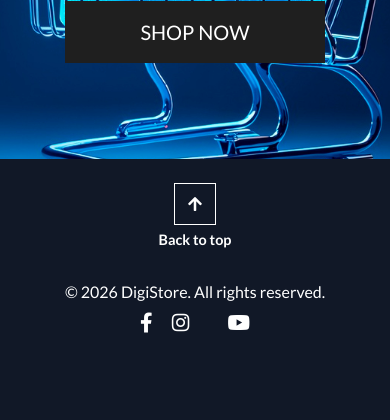
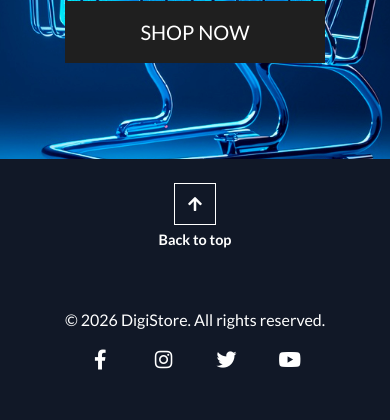
Before and after one commit to collinsevan/DigiStore-PP5, a Django app: page / in a window 390 px wide. Shown: the part 539-959 px from the top of the page. Before the commit the page ends 872 px from the top, so only its background shows below. Run offline with Django 3.2, Linux system fonts and the light colour scheme; some libraries are stand-ins or nearby versions.

Commit message:
Update footer alignment and mobile back-to-top spacing

```diff
--- a/static/css/base.css
+++ b/static/css/base.css
@@ -350,13 +350,28 @@ body.hero-page header {
   margin-bottom: 0;
 }
 
+.social-links {
+  gap: 0.75rem;
+}
+
 .social-links a {
   display: inline-flex;
   align-items: center;
   justify-content: center;
-  margin: 0 0.5rem;
+  width: 2.5rem;
+  height: 2.5rem;
+  margin: 0 0.35rem;
   font-size: 1.25rem;
   text-decoration: none;
+  line-height: 1;
+  vertical-align: middle;
+}
+
+.social-links a i {
+  display: flex;
+  align-items: center;
+  justify-content: center;
+  line-height: 1;
 }
 
 .social-links a:hover,
@@ -364,27 +379,7 @@ body.hero-page header {
   color: #93c5fd !important;
 }
 
-.footer-content {
-  display: flex;
-  align-items: center;
-  justify-content: space-between;
-  gap: 1.5rem;
-}
-
-.footer-main {
-  flex: 1;
-}
-
-.footer-top-wrap {
-  flex-shrink: 0;
-  display: flex;
-  justify-content: flex-end;
-}
-
 .footer-top-link {
-  display: inline-flex;
-  flex-direction: column;
-  align-items: center;
   color: #fff !important;
   text-decoration: none;
   font-weight: 700;
@@ -398,11 +393,26 @@ body.hero-page header {
   height: 42px;
   margin-bottom: 0.35rem;
   border: 1px solid #fff;
+  line-height: 1;
+  vertical-align: middle;
+}
+
+.footer-top-icon i {
+  display: flex;
+  align-items: center;
+  justify-content: center;
+  line-height: 1;
+}
+
+.footer-top-icon i {
+  line-height: 1;
 }
 
 .footer-top-text {
+  display: block;
   font-size: 0.9rem;
   line-height: 1.2;
+  text-align: center;
 }
 
 .footer-top-link:hover,
@@ -416,20 +426,24 @@ body.hero-page header {
 }
 
 @media (max-width: 767px) {
-  .footer-content {
-    flex-direction: column-reverse;
-    align-items: center;
-    text-align: center;
+  .site-footer .row {
+    row-gap: 1rem;
   }
 
-  .footer-main {
-    width: 100%;
+  .social-links {
+    justify-content: center;
   }
 
-  .footer-top-wrap {
-    justify-content: center;
-    width: 100%;
-    margin-bottom: 0.5rem;
+  .footer-top-link {
+    margin: 0 auto;
+  }
+
+    .site-footer .col-12.col-md-3.order-1.order-md-3 {
+    margin-bottom: 0.75rem !important;
+  }
+
+  .site-footer .col-12.col-md-6.order-2.order-md-2 {
+    margin-top: 0 !important;
   }
 }
 
--- a/templates/base.html
+++ b/templates/base.html
@@ -98,13 +98,18 @@
 
     <footer class="site-footer text-inverse">
         <div class="container py-4">
-            <div class="footer-content">
-                <div class="footer-main text-center">
+            <div class="row align-items-center">
+
+                <div class="col-12 col-md-3 order-2 order-md-1 text-center text-md-left mb-3 mb-md-0">
+                    <div class="d-md-none"></div>
+                </div>
+
+                <div class="col-12 col-md-6 order-2 order-md-2 text-center mb-3 mb-md-0">
                     <p class="mb-2">
                         © {% now "Y" %} DigiStore. All rights reserved.
                     </p>
 
-                    <div class="social-links">
+                    <div class="social-links d-flex justify-content-center align-items-center flex-wrap">
                         <a href="https://facebook.com" target="_blank" rel="noopener noreferrer"
                             aria-label="Visit our Facebook page">
                             <i class="fab fa-facebook-f"></i>
@@ -114,7 +119,7 @@
                             <i class="fab fa-instagram"></i>
                         </a>
                         <a href="https://x.com" target="_blank" rel="noopener noreferrer" aria-label="Visit our X page">
-                            <i class="fab fa-x-twitter"></i>
+                            <i class="fab fa-twitter"></i>
                         </a>
                         <a href="https://youtube.com" target="_blank" rel="noopener noreferrer"
                             aria-label="Visit our YouTube page">
@@ -123,14 +128,16 @@
                     </div>
                 </div>
 
-                <div class="footer-top-wrap">
-                    <a href="#" class="footer-top-link btt-link" aria-label="Back to top">
+                <div class="col-12 col-md-3 order-1 order-md-3 text-center text-md-right mb-3 mb-md-0">
+                    <a href="#" class="footer-top-link btt-link d-inline-flex flex-column align-items-center"
+                        aria-label="Back to top">
                         <span class="footer-top-icon">
                             <i class="fas fa-arrow-up"></i>
                         </span>
                         <span class="footer-top-text">Back to top</span>
                     </a>
                 </div>
+
             </div>
         </div>
     </footer>
```
